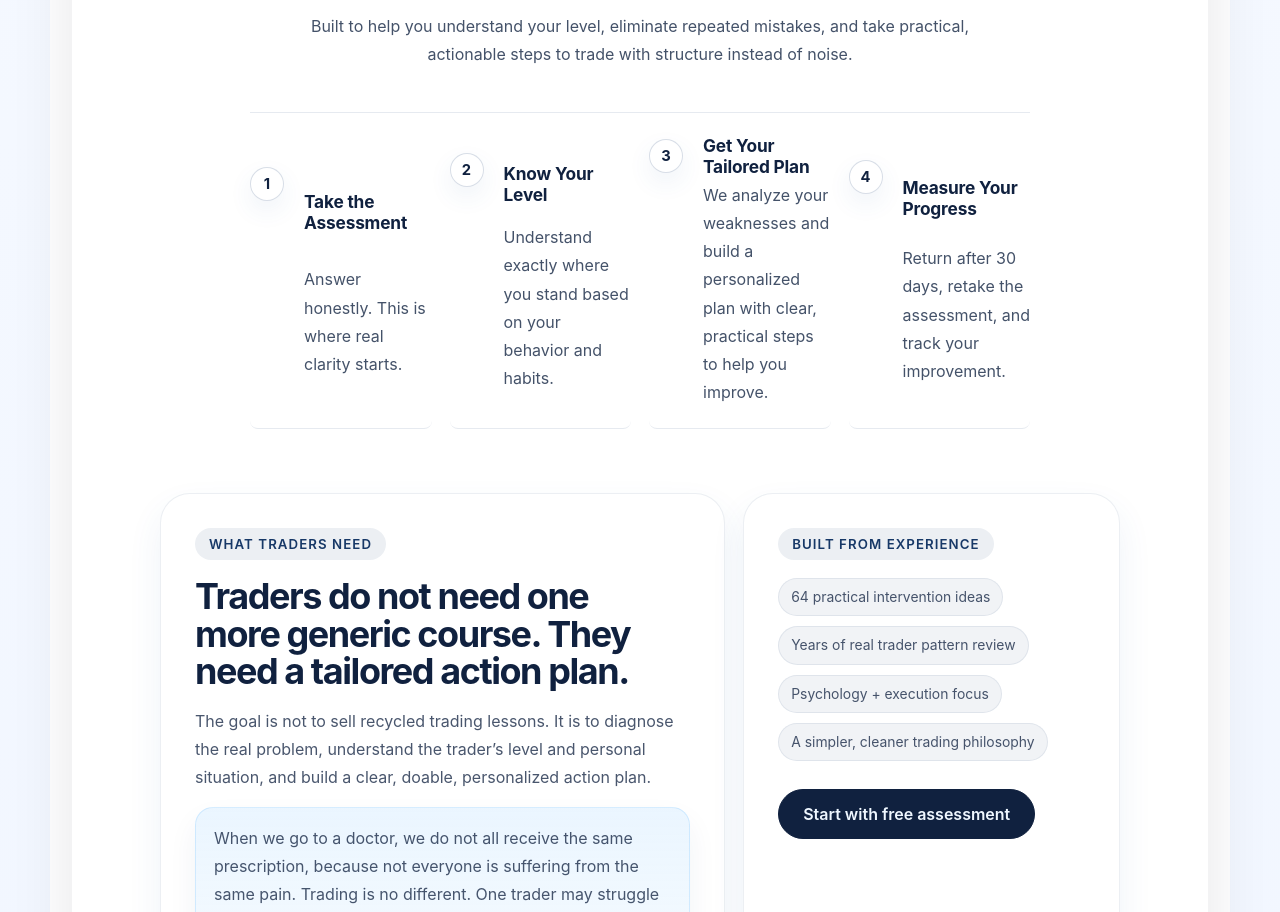
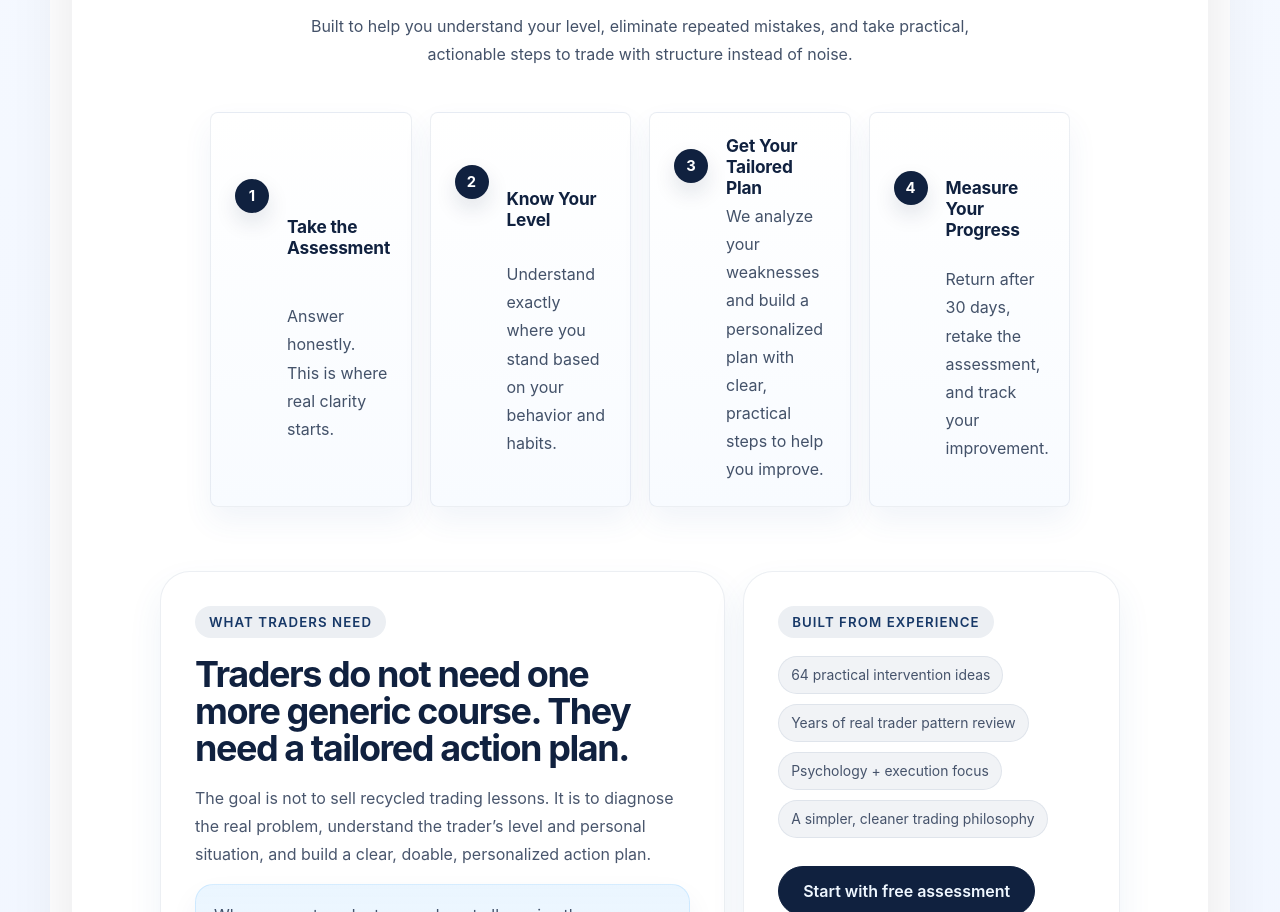
Before and after one commit to mohamadalbi123/albi-trust.com, a Next.js app: page / in a window 1280 px wide. Shown: the part 1063-1975 px from the top of the page. Built offline with nearby package versions, Linux system fonts and the light colour scheme.

Commit message:
Make homepage steps stacked horizontal cards

```diff
--- a/app/globals.css
+++ b/app/globals.css
@@ -490,12 +490,11 @@ select {
 
 .stats-grid-compact {
   grid-template-columns: 1fr;
-  max-width: 780px;
+  max-width: 860px;
   margin-left: auto;
   margin-right: auto;
   align-items: stretch;
-  gap: 0;
-  border-top: 1px solid rgba(18, 53, 107, 0.1);
+  gap: 14px;
 }
 
 .home-page .progress-bar {
@@ -530,18 +529,17 @@ select {
 }
 
 .home-section-light .stat-card {
-  border: 0;
-  border-bottom: 1px solid rgba(18, 53, 107, 0.1);
-  background: transparent;
-  box-shadow: none;
-  min-height: 0;
+  border: 1px solid rgba(18, 53, 107, 0.08);
+  background: linear-gradient(180deg, #ffffff 0%, #f8fbff 100%);
+  box-shadow: 0 14px 30px rgba(54, 103, 164, 0.07);
+  min-height: 108px;
   display: grid;
   grid-template-columns: auto 1fr;
   align-items: center;
   text-align: left;
-  column-gap: 20px;
+  column-gap: 18px;
   row-gap: 4px;
-  padding: 22px 0;
+  padding: 22px 24px;
 }
 
 .home-page .home-main-board .section-title,
@@ -746,12 +744,12 @@ select {
   width: 34px;
   height: 34px;
   border-radius: 999px;
-  border: 1px solid rgba(18, 53, 107, 0.16);
-  background: #ffffff;
-  color: #10213f;
+  border: 1px solid rgba(16, 33, 63, 0.12);
+  background: #10213f;
+  color: #ffffff;
   font-weight: 700;
   font-size: 0.92rem;
-  box-shadow: 0 10px 24px rgba(54, 103, 164, 0.08);
+  box-shadow: 0 10px 22px rgba(16, 33, 63, 0.12);
 }
 
 .stat-card .muted {
```
